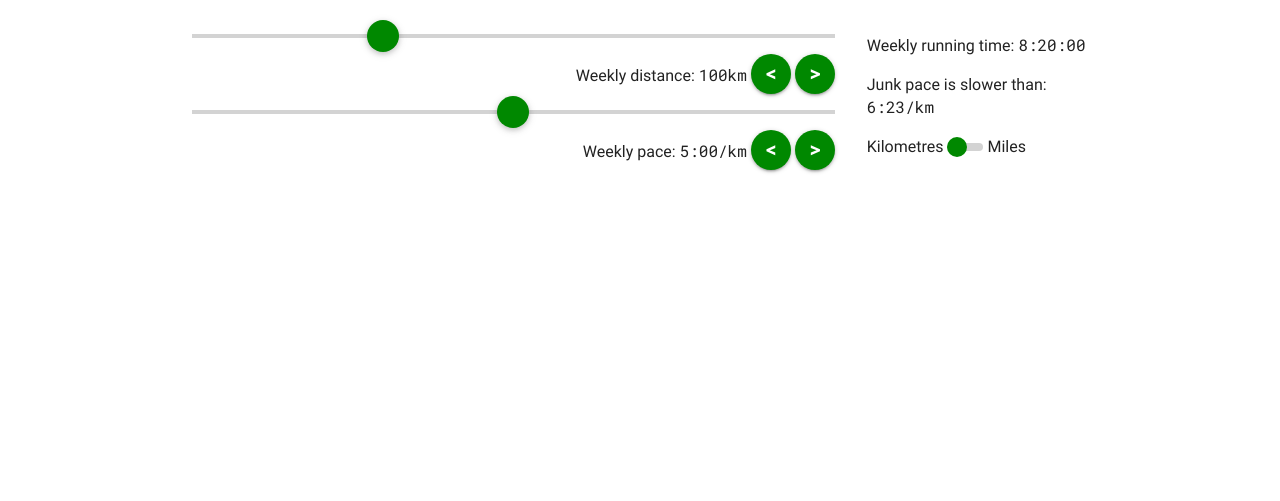
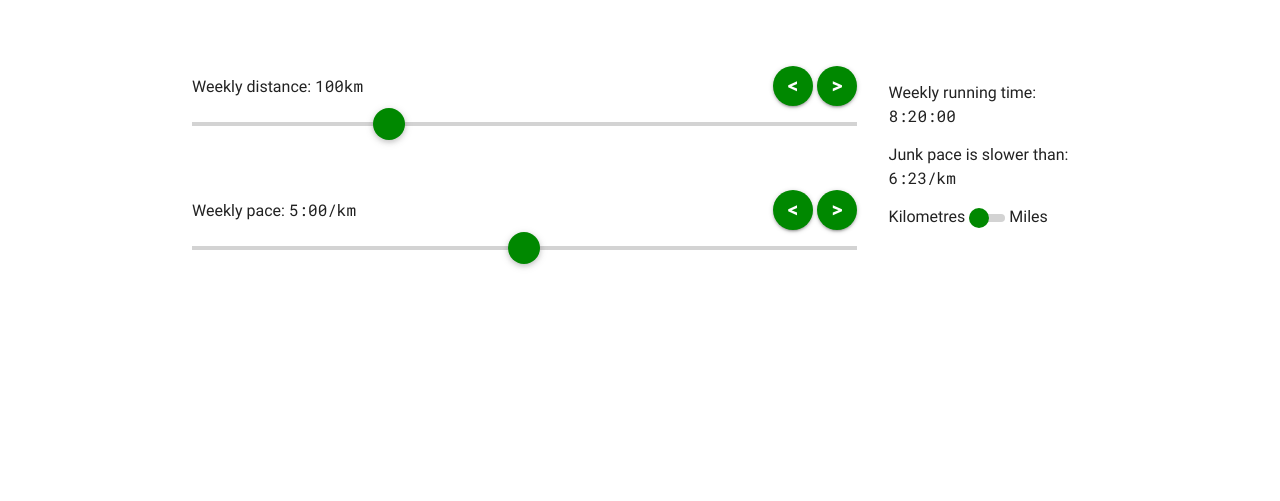
Before and after one commit to emoffett/FreshLegsMonday, a plain HTML site: page static/index.html in a window 1280 px wide. Shown: the part 162-663 px from the top of the page. Drawn offline with Linux system fonts and the light colour scheme.

Commit message:
Change slider layout

```diff
--- a/TODO.txt
+++ b/TODO.txt
@@ -1,6 +1,3 @@
-TODO: Move slider below text
-TODO: Left align weekly X text (at least on mobile)
-TODO: Less cramped
 TODO: Replace <> with glyphicons
 TODO: Have tanda lines graph on predictor page
 TODO: Improve the maskable icon for android, etc.
--- a/static/css/predictor.css
+++ b/static/css/predictor.css
@@ -47,7 +47,7 @@ input[type=range] {
   appearance: none;
   background: var(--secondary-colour);
   height: 0.25em;
-  margin: 1em 0em;
+  margin: 1em 0;
   opacity: var(--opacity); /* Set transparency (for mouse-over effects on hover) */
   outline: none;
   width: 100%;
@@ -106,9 +106,6 @@ input[type=range]::-moz-range-thumb {
   width: 0;
   height: 0;
   position: absolute;
-}
-
-.switch {
 }
 
 /* The slider */
@@ -176,7 +173,19 @@ main {
   }
 }
 
-.right { text-align: right; }
+.right {
+  margin-left: auto;
+}
+
+.slider-controls {
+  display: flex;
+  align-items: center;
+  width: available;
+}
+
+.max-width { width: 100%; }
+
+.slider-space { margin-top: 3em; }
 
 .mono { font-family: "Roboto Mono", monospace; }
 
--- a/static/index.html
+++ b/static/index.html
@@ -38,20 +38,33 @@
 
     <section>
       <div class="large-row">
-        <form class="right">
+        <div class="max-width">
+          <form>
 
-          <input type="range" id="weeklyDistanceRange" min="40" max="250" value="100" class="tandaSlider"/>
-          <label for="weeklyDistanceRange">Weekly distance: <span id="weeklyDistanceSpan" class="mono"></span></label>
-          <button type="button" id="decrementDistanceButton" class="btn-slider"><</button>
-          <button type="button" id="incrementDistanceButton" class="btn-slider">></button>
+            <div class="slider-controls slider-space">
+              <label for="weeklyDistanceRange">Weekly distance: <span id="weeklyDistanceSpan" class="mono"></span></label>
+              <span class="right">
+                <button type="button" id="decrementDistanceButton" class="btn-slider"><</button>
+                <button type="button" id="incrementDistanceButton" class="btn-slider">></button>
+              </span>
+            </div>
 
-          <input type="range" id="weeklyPaceRange" min="150" max="450" value="300" class="tandaSlider"/>
-          <label for="weeklyPaceRange">Weekly pace: <span id="weeklyPaceSpan" class="mono"></span></label>
-          <button type="button" id="incrementPaceButton" class="btn-slider"><</button>
-          <button type="button" id="decrementPaceButton" class="btn-slider">></button>
+            <input type="range" id="weeklyDistanceRange" min="40" max="250" value="100" class="tandaSlider"/>
 
-        </form>
-        <div id="prediction-text">
+            <div class="slider-controls slider-space">
+              <label for="weeklyPaceRange">Weekly pace: <span id="weeklyPaceSpan" class="mono"></span></label>
+              <span class="right">
+                <button type="button" id="incrementPaceButton" class="btn-slider"><</button>
+                <button type="button" id="decrementPaceButton" class="btn-slider">></button>
+              </span>
+            </div>
+
+            <input type="range" id="weeklyPaceRange" min="150" max="450" value="300" class="tandaSlider"/>
+
+          </form>
+        </div>
+
+        <div id="prediction-text" class="slider-space">
           <p>Weekly running time: <span id="weeklyTimeValue" class="mono"></span></p>
           <p>Junk pace is slower than: <span id="junkPaceValue" class="mono"></span></p>
           <label class="switch">
```
